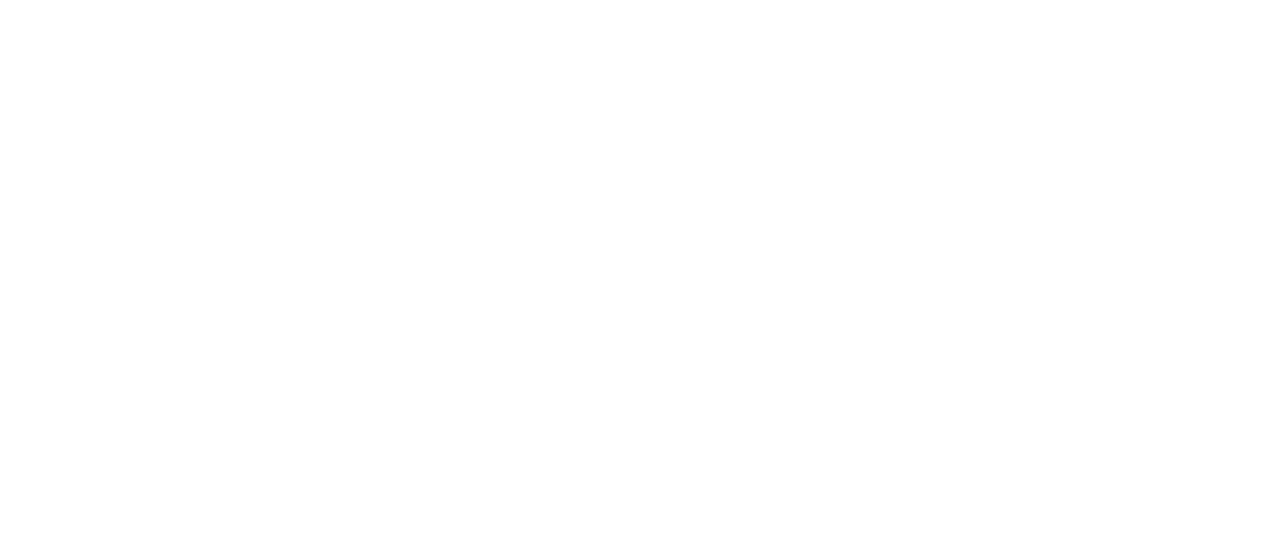
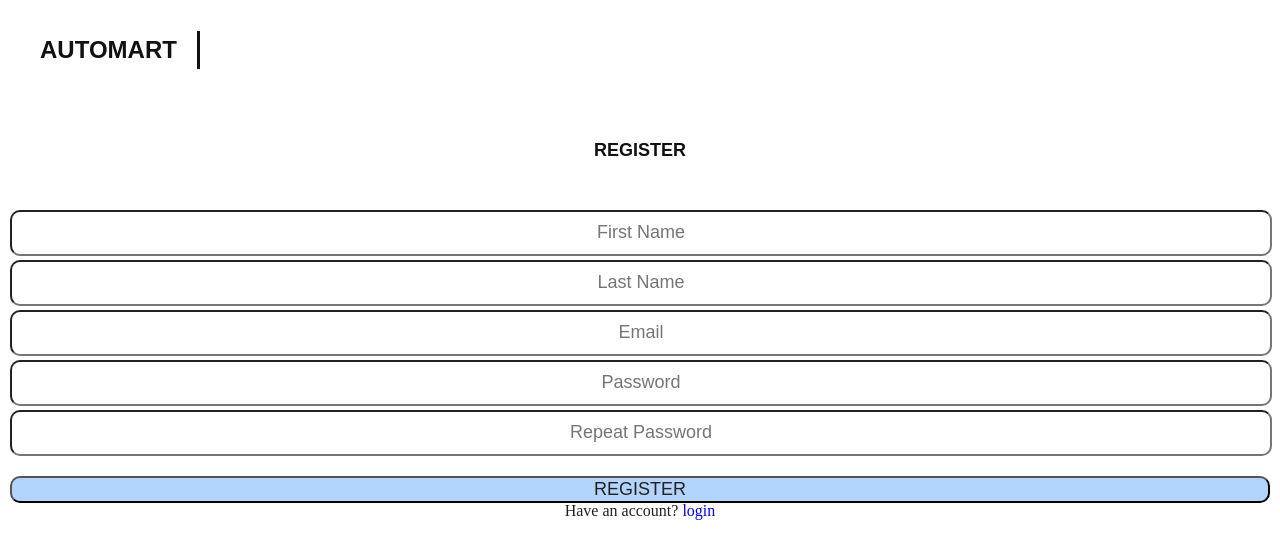
Before and after one commit to darmhoo/auto-mart, a plain HTML site: page UI/signup.html in a window 1280 px wide. Drawn offline with Linux system fonts and the light colour scheme.

Commit message:
Feature Sign up page updated

```diff
--- a/UI/assets/css/styles.css
+++ b/UI/assets/css/styles.css
@@ -519,3 +519,44 @@ footer ul li a{
     color: #fff;
 
 }
+
+/* Sigup */
+.signup-div{
+    width: 100%;
+
+
+}
+.signup-div h3{
+    font-family: 'Nanum', Gothic, Arial;
+    font-size: 18px;
+    font-weight: 600;
+    line-height: 100px;
+    color: #111;
+    text-align: center;
+    text-transform: uppercase;
+}
+.signup-div form{
+    margin: 10px;
+    width: calc(100% - 20px);
+
+}
+.signup-div form input{
+    width: calc(100% - 10px);
+    padding: 2px 4px 4px 4px;
+    margin-bottom: 4px;
+    text-align: center;
+    height: 36px;
+    border-radius: 10px;
+    font-size: 18px;
+    box-shadow: #111111 inset ;
+}
+.signup-div button{
+    width: 100%;
+    margin-top: 16px;
+    font-size: 18px;
+    border-radius: 10px;
+    background-color: #b3d4fc;
+}
+.signup-div p{
+    text-align: center;
+}
--- a/UI/signup.html
+++ b/UI/signup.html
@@ -2,11 +2,34 @@
 <html lang="en">
 <head>
     <meta charset="UTF-8">
-    <title>Signup</title>
+    <title>AutoMart | Signup</title>
     <link rel="stylesheet" href="assets/css/styles.css">
+    <link href="https://fonts.googleapis.com/css?family=Nanum+Gothic" rel="stylesheet">
     <meta name="viewport" content="width=device-width, initial-scale=1.0">
+    <meta name="keywords" content="buy cars, sell cars, very fast and safe">
+    <meta name="description" content="Safe market place for cars">
+    <meta name="author" content="Oladeji Omodamola">
 </head>
 <body>
+<header id="#home">
+    <a href="index.html" class="header-brand"> AutoMart</a>
+
+</header>
+<main>
+    <div class="signup-div">
+        <h3>Register</h3>
+        <form>
+            <input name="first_name" maxlength="50" placeholder="First Name">
+            <input name="last_name" maxlength="50" placeholder="Last Name">
+            <input type="email" name="email" placeholder="Email">
+            <input type="password" name="password" placeholder="Password">
+            <input type="password" name="password_repeat" placeholder="Repeat Password">
+            <button id="btn">REGISTER</button>
+            <p>Have an account? <a href="login.html">login</a> </p>
+        </form>
+    </div>
+
+</main>
 
 </body>
 </html>
```
